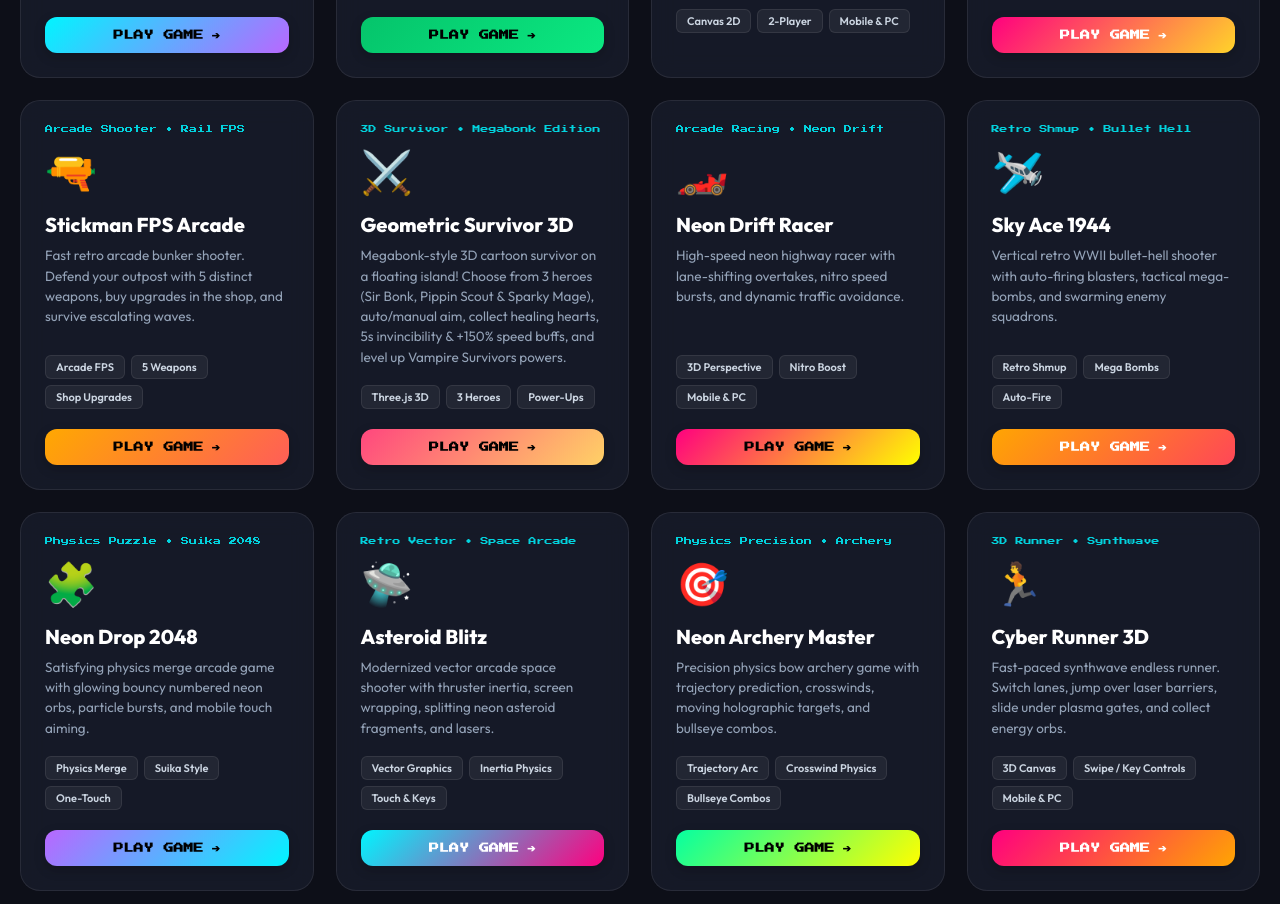
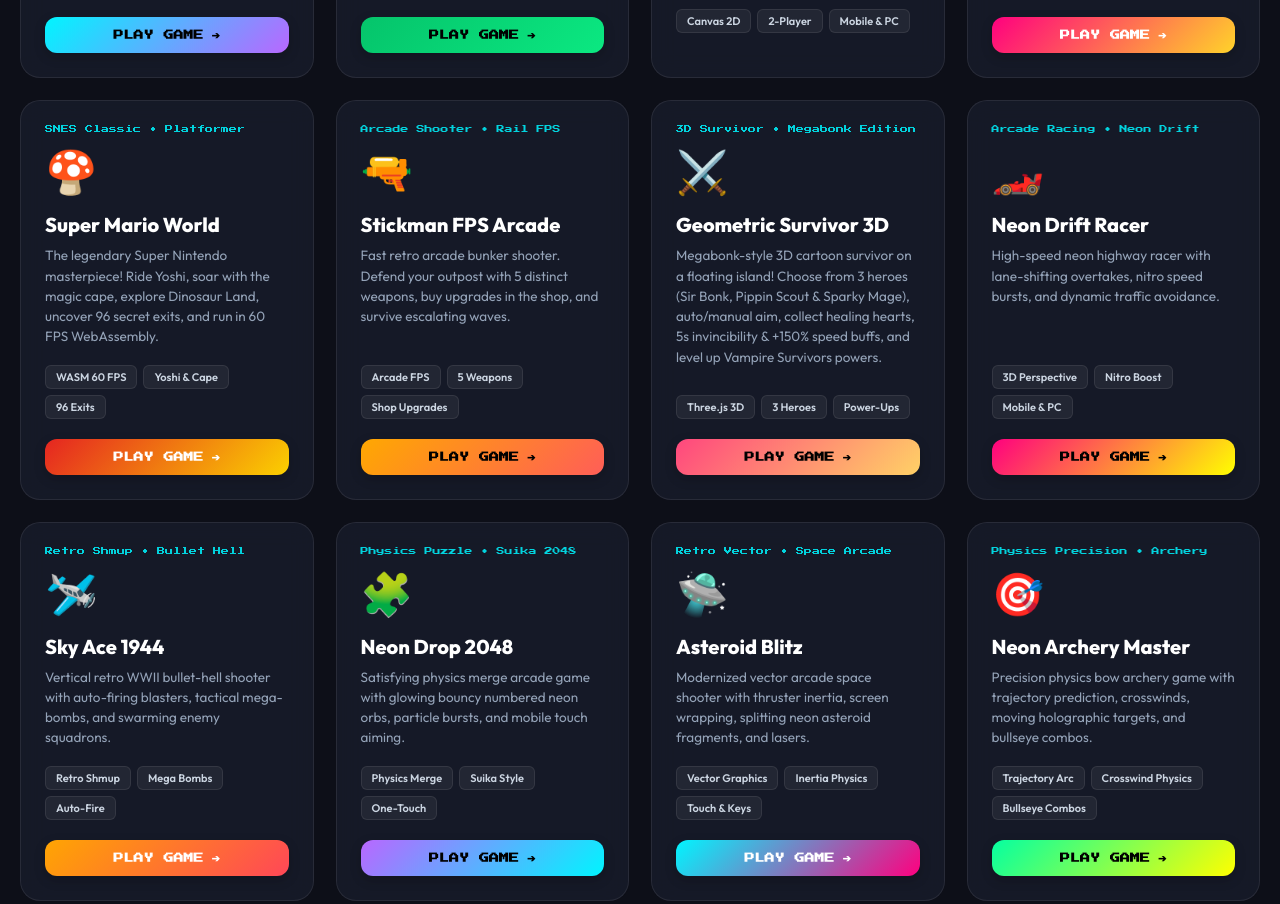
Before and after one commit to marcuscaiado/marcus-arcade, a website built with Vite: page index.html in a window 1280 px wide. Shown: the part 1377-2281 px from the top of the page. Built offline with nearby package versions, Linux system fonts and the light colour scheme; no server answers.

```diff
--- a/index.html
+++ b/index.html
@@ -35,7 +35,7 @@
       <!-- Arcade Header -->
       <header class="arcade-header">
         <div style="display: flex; align-items: center; justify-content: center; gap: 12px; flex-wrap: wrap; margin-bottom: 8px;">
-          <div class="header-badge">✨ 22 ORIGINAL PLAYABLE WEB GAMES ✨</div>
+          <div class="header-badge">✨ 23 ORIGINAL PLAYABLE WEB GAMES ✨</div>
           <button class="pilot-badge" id="hub-pilot-btn" title="Click to customize your 3-letter Arcade Nickname (e.g. MRC, ACE, NEO)">
             <span style="font-size: 11px; opacity: 0.8;">👾 PILOT:</span>
             <span id="hub-pilot-tag" style="color: #00f5ff; font-weight: 900; letter-spacing: 2px;">MRC</span>
@@ -52,7 +52,7 @@
             <input type="text" id="game-search" placeholder="Search games (e.g. tetris, viper, pong, pinball, golf, katana)..." autocomplete="off" />
           </div>
           <div class="filter-tabs">
-            <button class="filter-btn active" data-filter="all">All (22)</button>
+            <button class="filter-btn active" data-filter="all">All (23)</button>
             <button class="filter-btn" data-filter="action">Action & Shooter</button>
             <button class="filter-btn" data-filter="arcade">Arcade & Casual</button>
             <button class="filter-btn" data-filter="sports">Sports & Physics</button>
@@ -267,7 +267,23 @@
             </a>
           </div>
 
-          <!-- 8. Stickman FPS Arcade -->
+          <!-- 8. Super Mario World -->
+          <div class="game-card" data-category="retro" data-title="super mario world snes nintendo yoshi cape feather platformer 16bit">
+            <div class="card-tag">SNES Classic • Platformer</div>
+            <div class="card-icon">🍄</div>
+            <h3 class="card-title">Super Mario World</h3>
+            <p class="card-desc">The legendary Super Nintendo masterpiece! Ride Yoshi, soar with the magic cape, explore Dinosaur Land, uncover 96 secret exits, and run in 60 FPS WebAssembly.</p>
+            <div class="card-badges">
+              <span class="badge">WASM 60 FPS</span>
+              <span class="badge">Yoshi & Cape</span>
+              <span class="badge">96 Exits</span>
+            </div>
+            <a href="https://marcuscaiado.github.io/super-mario/" target="_blank" rel="noopener noreferrer" class="play-btn btn-mario" style="background: linear-gradient(135deg, #e52521, #fbd000);">
+              <span>PLAY GAME</span> ➔
+            </a>
+          </div>
+
+          <!-- 9. Stickman FPS Arcade -->
           <div class="game-card" data-category="action" data-title="stickman fps arcade shooter guns weapons">
             <div class="card-tag">Arcade Shooter • Rail FPS</div>
             <div class="card-icon">🔫</div>
--- a/src/games-manifest.json
+++ b/src/games-manifest.json
@@ -329,5 +329,20 @@
       "Turbo Mode"
     ],
     "badgeClass": "btn-fighter"
+  },
+  {
+    "id": "super-mario",
+    "name": "Super Mario World",
+    "icon": "🍄",
+    "category": "retro",
+    "unit": "EXITS",
+    "url": "https://marcuscaiado.github.io/super-mario/",
+    "description": "The legendary Super Nintendo masterpiece! Ride Yoshi, soar with the magic cape, explore Dinosaur Land, and run in 60 FPS WebAssembly.",
+    "tech": [
+      "WASM EmulatorJS",
+      "Yoshi & Cape",
+      "96 Exits"
+    ],
+    "badgeClass": "btn-mario"
   }
 ]
```
